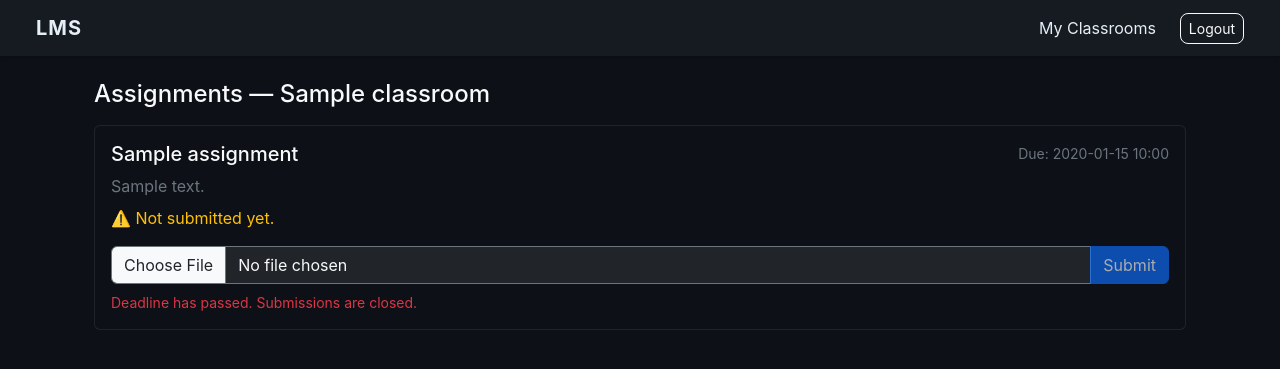
After one commit to AbhirajBhatta/DBMS_LMS_Project, a Django app: page /class/1/assignments/student/ in a window 1280 px wide. The commit adds this page. Shown: the top 369 px of the page. Run offline with Django 5.2, Linux system fonts and the light colour scheme; a user stored in the database is signed in; tables that the repository leaves empty hold one stand-in row (values such as "Sample post").

Commit message:
basic assignment upload and grading page done, more features to be added

```diff
--- a/lms/models.py
+++ b/lms/models.py
@@ -88,8 +88,10 @@ class Assignment(models.Model):
     def __str__(self):
         return f"{self.title} ({self.classroom.code})"
 
-    def is_overdue(self):
-        return timezone.now() > self.deadline
+    @property
+    def is_active(self):
+        from django.utils import timezone
+        return self.deadline >= timezone.now()
 
 
 class Submission(models.Model):
--- /dev/null
+++ b/lms/templates/lms/class_assignments_student.html
@@ -0,0 +1,64 @@
+{% extends 'base.html' %}
+{% load dict_extras %}
+{% block title %}Assignments — {{ classroom.name }}{% endblock %}
+
+{% block content %}
+<div class="container mt-4">
+  <h4 class="text-light mb-3">Assignments — {{ classroom.name }}</h4>
+
+  {% if assignments %}
+  <div class="list-group">
+    {% for a in assignments %}
+      <div class="list-group-item mb-3 p-3"
+           style="background-color:#0d1117; border:1px solid rgba(255,255,255,0.08);">
+        <div class="d-flex justify-content-between align-items-center mb-2">
+          <h5 class="mb-0 text-light">{{ a.title }}</h5>
+          <small class="text-secondary">
+            Due: {{ a.deadline|date:"Y-m-d H:i" }}
+          </small>
+        </div>
+        <p class="text-secondary mb-2">{{ a.description }}</p>
+
+        {% with submission=submissions|get_item:a.id %}
+          {% if submission %}
+            <p class="text-success mb-2">
+              ✅ Submitted on {{ submission.submitted_at|date:"Y-m-d H:i" }}
+            </p>
+            {% if submission.marks %}
+              <p class="text-info mb-2">
+                Marks: {{ submission.marks }} / {{ a.max_marks }}
+              </p>
+            {% endif %}
+          {% else %}
+            <p class="text-warning mb-2">⚠️ Not submitted yet.</p>
+          {% endif %}
+        {% endwith %}
+
+        <!-- File Upload Form -->
+        <form method="post" action="{% url 'submit_assignment' a.id %}" enctype="multipart/form-data" class="mt-3">
+          {% csrf_token %}
+          <div class="input-group">
+            <input type="file"
+                   name="file"
+                   class="form-control bg-dark text-light border-secondary"
+                   {% if a.deadline < now %}disabled{% endif %}
+                   required>
+            <button type="submit"
+                    class="btn btn-primary"
+                    {% if a.deadline < now %}disabled{% endif %}>
+              Submit
+            </button>
+          </div>
+          {% if a.deadline < now %}
+            <small class="text-danger d-block mt-2">Deadline has passed. Submissions are closed.</small>
+          {% endif %}
+        </form>
+      </div>
+    {% endfor %}
+  </div>
+
+  {% else %}
+    <p class="text-secondary">No assignments yet.</p>
+  {% endif %}
+</div>
+{% endblock %}
--- /dev/null
+++ b/lms/templatetags/dict_extras.py
@@ -0,0 +1,8 @@
+from django import template
+register = template.Library()
+
+@register.filter
+def get_item(dictionary, key):
+    if isinstance(dictionary, dict):
+        return dictionary.get(key)
+    return None
--- a/lms/urls.py
+++ b/lms/urls.py
@@ -15,5 +15,12 @@ urlpatterns = [
     path('class/<int:class_id>/remove/<int:enrollment_id>/', views.remove_student, name='remove_student'),
     # lms/urls.py
     path('class/<int:class_id>/clear_attendance/<int:student_id>/', views.clear_student_attendance, name='clear_student_attendance'),
+    # ASSIGNMENTS
+    path('class/<int:class_id>/assignments/add/', views.add_assignment, name='add_assignment'),
+    path('class/<int:class_id>/assignments/teacher/', views.class_assignments_teacher, name='class_assignments_teacher'),
+    path('class/<int:class_id>/assignments/student/', views.class_assignments_student, name='class_assignments_student'),
+    path('assignment/<int:assignment_id>/submit/', views.submit_assignment, name='submit_assignment'),
+    path('assignment/<int:assignment_id>/submissions/', views.view_submissions, name='view_submissions'),
+    path('submission/<int:submission_id>/grade/', views.grade_submission, name='grade_submission'),
 
 ]
--- a/lms/views.py
+++ b/lms/views.py
@@ -302,3 +302,127 @@ def clear_student_attendance(request, class_id, student_id):
 
     messages.warning(request, "Attendance can only be cleared via POST request.")
     return redirect('class_manage', class_id=classroom.id)
+
+from django.core.files.storage import FileSystemStorage
+
+# --------------------------------
+# ASSIGNMENTS
+# --------------------------------
+
+@login_required
+def add_assignment(request, class_id):
+    classroom = get_object_or_404(Classroom, id=class_id, teacher=request.user)
+
+    if request.method == 'POST':
+        title = request.POST.get('title')
+        desc = request.POST.get('description')
+        deadline = request.POST.get('deadline')
+
+        if not title or not deadline:
+            messages.error(request, "Title and deadline are required.")
+            return redirect('add_assignment', class_id=classroom.id)
+
+        Assignment.objects.create(
+            classroom=classroom,
+            title=title,
+            description=desc,
+            deadline=deadline
+        )
+        messages.success(request, "Assignment added successfully.")
+        return redirect('class_assignments_teacher', class_id=classroom.id)
+
+    return render(request, 'lms/add_assignment.html', {'classroom': classroom})
+
+
+@login_required
+def class_assignments_teacher(request, class_id):
+    classroom = get_object_or_404(Classroom, id=class_id, teacher=request.user)
+    assignments = classroom.assignments.order_by('-created_at')
+
+    return render(request, 'lms/class_assignments_teacher.html', {
+        'classroom': classroom,
+        'assignments': assignments
+    })
+
+
+@login_required
+def class_assignments_student(request, class_id):
+    classroom = get_object_or_404(Classroom, id=class_id)
+    assignments = classroom.assignments.filter(visible=True).order_by('-created_at')
+
+    # include submission info
+    submissions = Submission.objects.filter(student=request.user, assignment__in=assignments)
+    submission_map = {s.assignment.id: s for s in submissions}
+
+    return render(request, 'lms/class_assignments_student.html', {
+        'classroom': classroom,
+        'assignments': assignments,
+        'submission_map': submission_map,
+        'now': timezone.now(),
+    })
+
+
+@login_required
+def submit_assignment(request, assignment_id):
+    assignment = get_object_or_404(Assignment, id=assignment_id)
+    classroom = assignment.classroom
+    enrollment = Enrollment.objects.filter(student=request.user, classroom=classroom).first()
+
+    if not enrollment:
+        messages.error(request, "You are not enrolled in this class.")
+        return redirect('main')
+
+    # Prevent submissions after the deadline
+    if timezone.now() > assignment.deadline:
+        messages.error(request, "The submission deadline has passed.")
+        return redirect('class_assignments_student', class_id=classroom.id)
+
+    if request.method == 'POST':
+        file = request.FILES.get('file')
+
+        if not file:
+            messages.error(request, "Please upload a file before submitting.")
+            return redirect('class_assignments_student', class_id=classroom.id)
+
+        # Save or update the submission
+        Submission.objects.update_or_create(
+            student=request.user,
+            assignment=assignment,
+            defaults={
+                'file': file,
+                'submitted_at': timezone.now()
+            }
+        )
+
+        messages.success(request, f"'{assignment.title}' submitted successfully.")
+        return redirect('class_assignments_student', class_id=classroom.id)
+
+    messages.error(request, "Invalid submission request.")
+    return redirect('class_assignments_student', class_id=classroom.id)
+
+
+
+@login_required
+def grade_submission(request, submission_id):
+    submission = get_object_or_404(Submission, id=submission_id, assignment__classroom__teacher=request.user)
+
+    if request.method == 'POST':
+        marks = request.POST.get('marks')
+        submission.marks = float(marks)
+        submission.graded = True
+        submission.released = 'release' in request.POST
+        submission.save()
+        messages.success(request, f"Marks updated for {submission.student.username}.")
+        return redirect('view_submissions', assignment_id=submission.assignment.id)
+
+    return render(request, 'lms/grade_submission.html', {'submission': submission})
+
+
+@login_required
+def view_submissions(request, assignment_id):
+    assignment = get_object_or_404(Assignment, id=assignment_id, classroom__teacher=request.user)
+    submissions = Submission.objects.filter(assignment=assignment).select_related('student')
+    return render(request, 'lms/view_submissions.html', {
+        'assignment': assignment,
+        'submissions': submissions,
+    })
```
Also changed, not shown: lms/templates/lms/add_assignment.html (added, +22 -0 lines), lms/templates/lms/class_assignments_teacher.html (added, +32 -0 lines), lms/templates/lms/class_detail.html (+14 -21 lines), lms/templates/lms/class_manage.html (+10 -0 lines), lms/templates/lms/grade_submission.html (added, +20 -0 lines), lms/templates/lms/view_submissions.html (added, +34 -0 lines), lms/templatetags/__init__.py (added), 1 other file.
